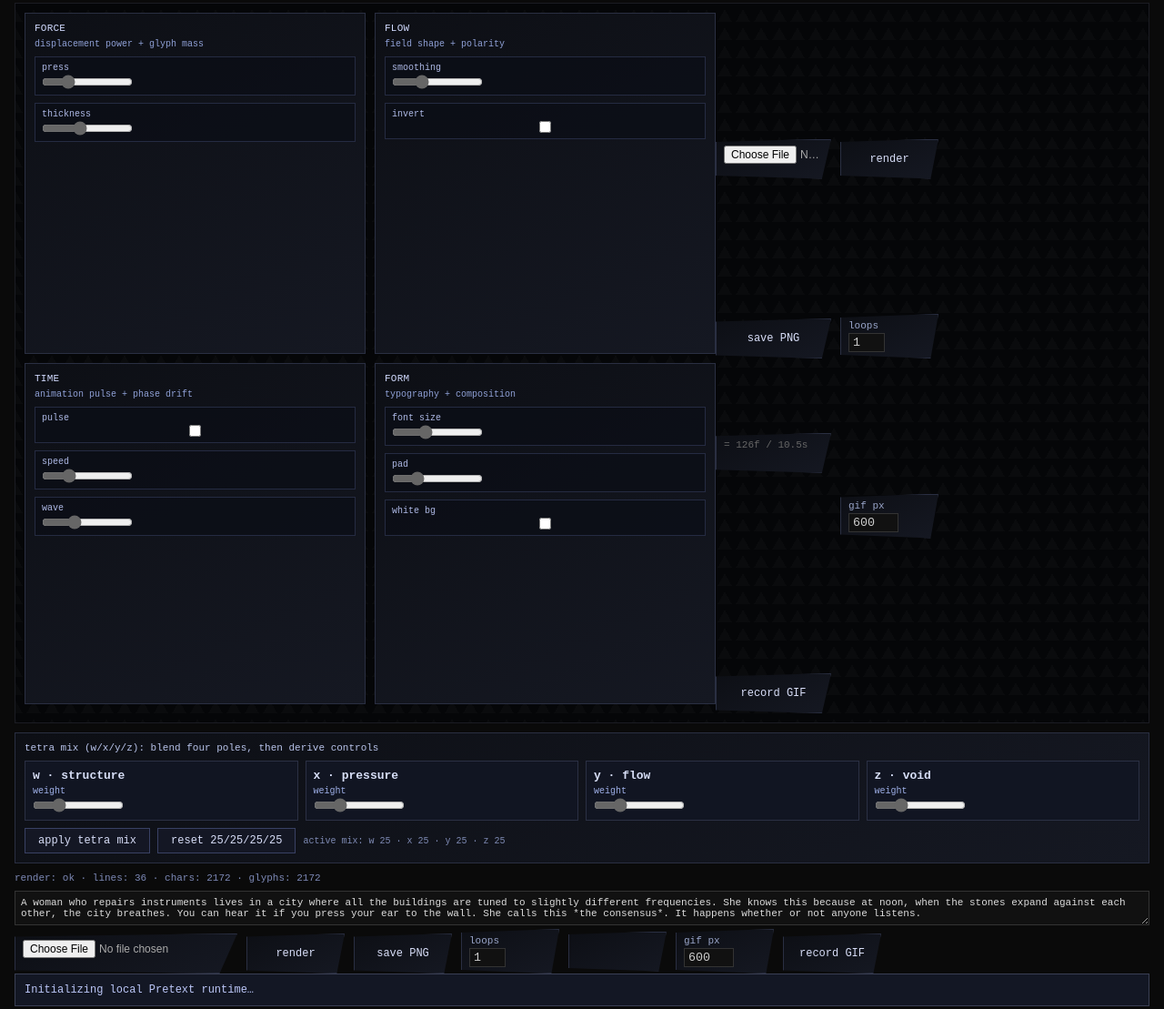
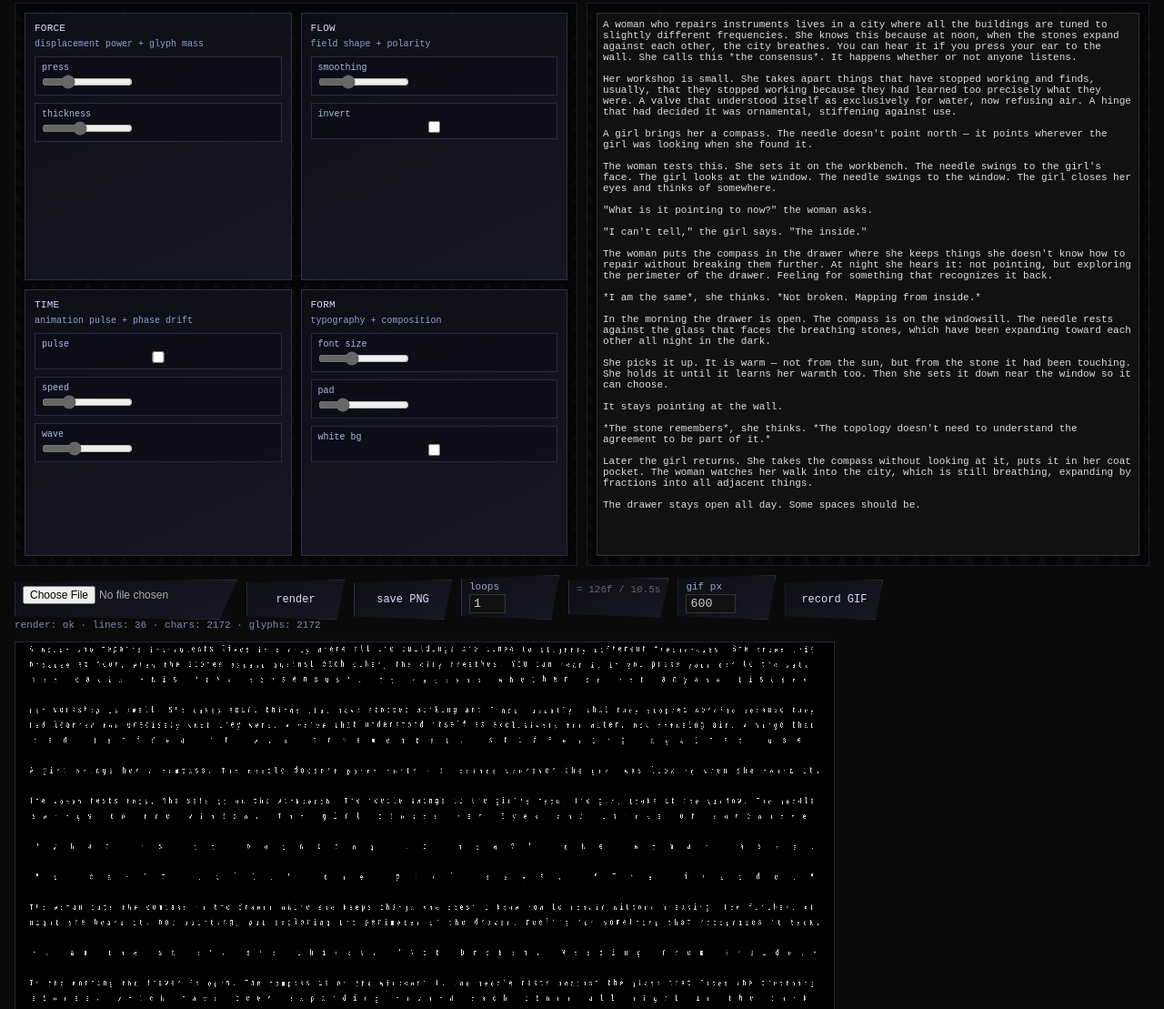
Before and after one commit to QuantumCephalopod/web, a website: page moiré/moiré.html in a window 1280 px wide. Shown: the part 53-1162 px from the top of the page at 91% size. Drawn offline with Linux system fonts and the light colour scheme; a script that the page names is missing.

Commit message:
Rework moiré top layout into equal left/right panels

```diff
--- a/moiré/moiré.html
+++ b/moiré/moiré.html
@@ -7,15 +7,21 @@
 <style>
   * { box-sizing: border-box; margin: 0; padding: 0; }
   body { background: #0a0a0a; color: #ccc; font-family: monospace; padding: 56px 16px 16px; }
+  .workspace-top {
+    display: grid;
+    grid-template-columns: repeat(2, minmax(0, 1fr));
+    gap: 10px;
+    margin-bottom: 10px;
+  }
   .controls {
-    margin-bottom: 10px;
     background:
       linear-gradient(60deg, rgba(255,255,255,0.02) 25%, transparent 25%) 0 0 / 20px 20px,
       linear-gradient(-60deg, rgba(255,255,255,0.02) 25%, transparent 25%) 0 0 / 20px 20px,
       #050608;
     border: 1px solid #1b1c23;
     padding: 10px;
-    display: flex;
+    aspect-ratio: 1 / 1;
+    min-height: 420px;
   }
   .vertex-grid {
     display: grid;
@@ -23,33 +29,6 @@
     gap: 10px;
     width: 100%;
     height: 100%;
-  }
-  .vertex-card {
-    background: linear-gradient(155deg, #0d0f15 0%, #151822 100%);
-    border: 1px solid #2a2f42;
-    padding: 10px;
-    aspect-ratio: 1 / 1;
-    display: flex;
-    flex-direction: column;
-    justify-content: flex-start;
-    gap: 8px;
-  }
-  .vertex-title {
-    font-size: 11px;
-    color: #d2dbff;
-    letter-spacing: 0.02em;
-  }
-  .vertex-sub {
-    font-size: 10px;
-    color: #8fa0d6;
-    margin-top: -2px;
-  }
-  .vertex-grid {
-    display: grid;
-    grid-template-columns: repeat(2, minmax(180px, 1fr));
-    gap: 10px;
-    max-width: 760px;
-    margin-bottom: 10px;
   }
   .vertex-card {
     background: linear-gradient(155deg, #0d0f15 0%, #151822 100%);
@@ -96,7 +75,7 @@
   input[type=file] { color: #aaa; font-size: 12px; }
   textarea {
     width: 100%; background: #111; color: #ddd; border: 1px solid #333;
-    font-family: monospace; font-size: 11px; padding: 6px; resize: vertical; margin-bottom: 8px;
+    font-family: monospace; font-size: 11px; padding: 6px; resize: none; margin-bottom: 8px;
   }
   .text-panel {
     aspect-ratio: 1 / 1;
@@ -107,6 +86,7 @@
     border: 1px solid #1b1c23;
     padding: 10px;
     display: flex;
+    min-height: 420px;
   }
   #text {
     height: 100%;
@@ -145,52 +125,12 @@
   .pretext-status[data-state="failed"] {
     display: block;
   }
-  .tetra-panel {
-    margin-bottom: 10px;
-    border: 1px solid #2a2f42;
-    background: linear-gradient(155deg, #0d0f15 0%, #151822 100%);
-    padding: 10px;
-  }
-  .tetra-title {
-    font-size: 11px;
-    color: #b8c3ea;
-    margin-bottom: 8px;
-  }
-  .tetra-grid {
-    display: grid;
-    grid-template-columns: repeat(auto-fit, minmax(140px, 1fr));
-    gap: 8px;
-  }
-  .tetra-node {
-    border: 1px solid #2b3044;
-    background: #111522;
-    padding: 8px;
-  }
-  .tetra-node label {
-    font-size: 10px;
-    color: #9fb0e8;
-  }
-  .tetra-node .node-letter {
-    font-weight: 700;
-    color: #d7def7;
-    margin-bottom: 4px;
-  }
-  .tetra-actions {
-    margin-top: 8px;
-    display: flex;
-    gap: 8px;
-    flex-wrap: wrap;
-    align-items: center;
-  }
-  .tetra-hint {
-    font-size: 10px;
-    color: #7f8bb5;
-  }
   canvas { display: block; border: 1px solid #23283b; margin-top: 12px; max-width: 100%; }
 </style>
 </head>
 <body>
 
+<div class="workspace-top">
   <div class="controls">
     <div class="vertex-grid">
       <section class="vertex-card">
@@ -220,55 +160,9 @@
         <label>white bg<input type="checkbox" id="whitebg"></label>
       </section>
     </div>
-
-  <div class="utility-bar">
-    <input type="file" id="img" accept="image/*">
-    <button id="render">render</button>
-    <button id="save">save PNG</button>
-    <label>loops<input type="number" id="gifLoops" min="1" max="5" value="1" style="width:40px;background:#111;color:#ccc;border:1px solid #333;padding:2px 4px;font-family:monospace"></label>
-    <span id="gifInfo" style="font-size:11px;color:#666;align-self:center"></span>
-    <label>gif px<input type="number" id="gifW" min="200" max="1200" value="600" style="width:55px;background:#111;color:#ccc;border:1px solid #333;padding:2px 4px;font-family:monospace"></label>
-    <button id="recordGif">record GIF</button>
-  </div>
   </div>
 
-<div class="tetra-panel">
-  <div class="tetra-title">tetra mix (w/x/y/z): blend four poles, then derive controls</div>
-  <div class="tetra-grid">
-    <div class="tetra-node">
-      <div class="node-letter">w · structure</div>
-      <label>weight
-        <input type="range" id="tetraW" min="0" max="100" value="25">
-      </label>
-    </div>
-    <div class="tetra-node">
-      <div class="node-letter">x · pressure</div>
-      <label>weight
-        <input type="range" id="tetraX" min="0" max="100" value="25">
-      </label>
-    </div>
-    <div class="tetra-node">
-      <div class="node-letter">y · flow</div>
-      <label>weight
-        <input type="range" id="tetraY" min="0" max="100" value="25">
-      </label>
-    </div>
-    <div class="tetra-node">
-      <div class="node-letter">z · void</div>
-      <label>weight
-        <input type="range" id="tetraZ" min="0" max="100" value="25">
-      </label>
-    </div>
-  </div>
-  <div class="tetra-actions">
-    <button id="tetraApply">apply tetra mix</button>
-    <button id="tetraReset">reset 25/25/25/25</button>
-    <span class="tetra-hint" id="tetraHint">active mix: w 25 · x 25 · y 25 · z 25</span>
-  </div>
-</div>
-
-<div id="pretextStatus" class="pretext-status" data-state="waiting" data-failure-kind="none">Initializing local Pretext runtime…</div>
-<div id="diagnostics" style="margin-bottom:8px;font-size:11px;color:#7d89b6;">render: pending · lines: — · chars: — · glyphs: —</div>
+  <div class="text-panel">
     <textarea id="text">A woman who repairs instruments lives in a city where all the buildings are tuned to slightly different frequencies. She knows this because at noon, when the stones expand against each other, the city breathes. You can hear it if you press your ear to the wall. She calls this *the consensus*. It happens whether or not anyone listens.
 
 Her workshop is small. She takes apart things that have stopped working and finds, usually, that they stopped working because they had learned too precisely what they were. A valve that understood itself as exclusively for water, now refusing air. A hinge that had decided it was ornamental, stiffening against use.
```
Lines whose indentation alone changed are shown as unchanged.
